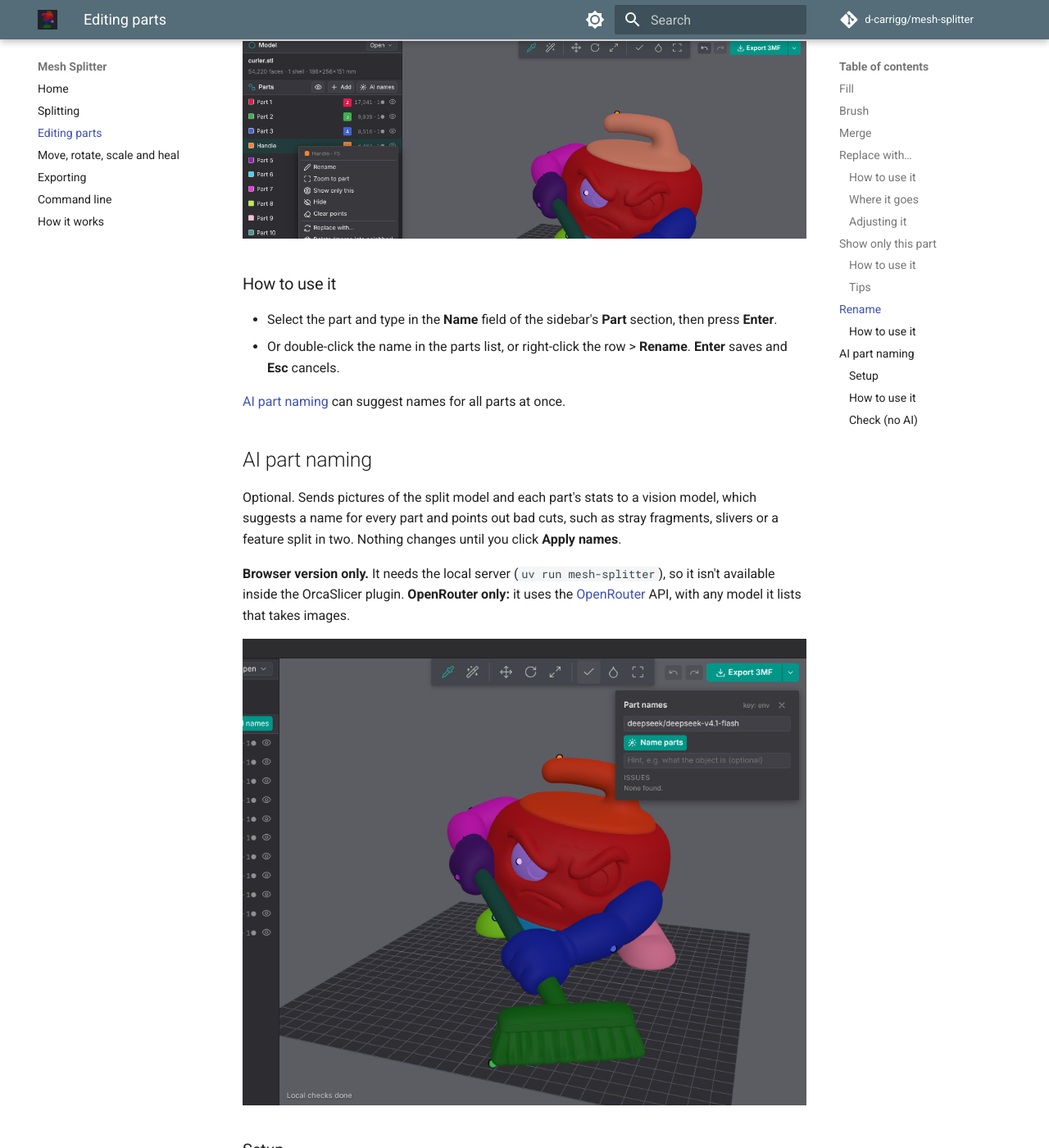
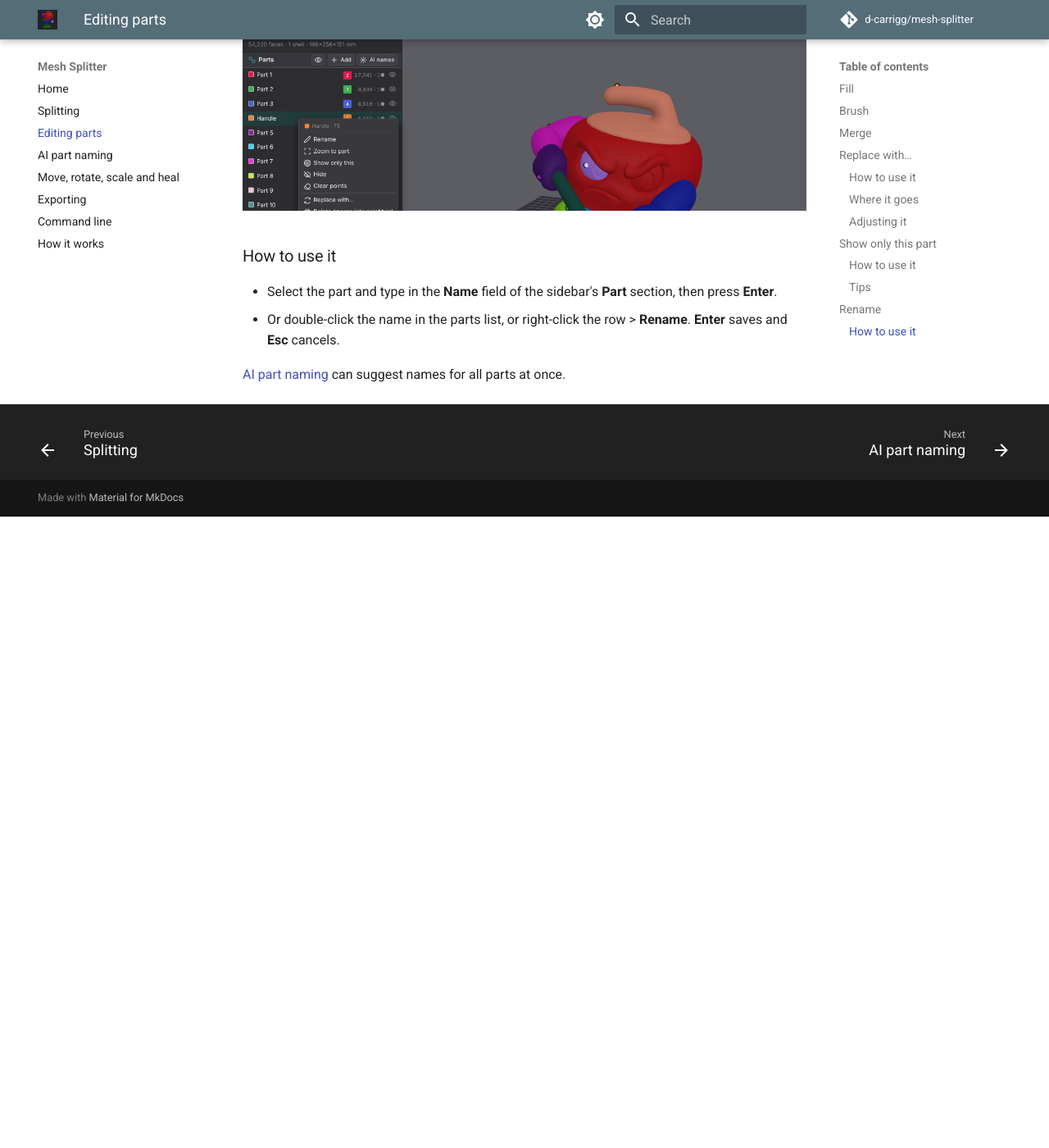
Before and after one commit to d-carrigg/mesh-splitter, an MkDocs documentation site: the page built from docs/features/editing-parts.md, in a window 1280 px wide and 1400 px high, scrolled down 4828 px. Shown: the whole window at 82% size. Built offline with MkDocs 1.6.1 and Material for MkDocs 9.7.7, drawn with Linux system fonts in a browser that asks for light colours; comment, search, counter and statistics services are not loaded; after the commit the page ends 5458 px from its top, so only the background shows below that; some of the changed text lies outside the part shown.

Commit message:
docs: dedicated AI part naming page with privacy callout (#44)
Claude-Session: https://claude.ai/code/session_01FChPq5oLHDhBiTu6Z41CAa

Co-authored-by: Claude <noreply@anthropic.com>

```diff
--- a/docs/features/editing-parts.md
+++ b/docs/features/editing-parts.md
@@ -8,7 +8,6 @@ Fix, swap, view and name parts after a split. Every edit can be undone with Ctrl
 - [Replace with…](#replace-with)
 - [Show only this part](#show-only-this-part)
 - [Rename](#rename)
-- [AI part naming](#ai-part-naming)
 
 ## Fill
 
@@ -99,31 +98,4 @@ Parts start as `Part 1`, `Part 2`, … (or `Shell 1`, … after a shell split).
 - Select the part and type in the **Name** field of the sidebar's **Part** section, then press **Enter**.
 - Or double-click the name in the parts list, or right-click the row > **Rename**. **Enter** saves and **Esc** cancels.
 
-[AI part naming](#ai-part-naming) can suggest names for all parts at once.
-
-## AI part naming
-
-Optional. Sends pictures of the split model and each part's stats to a vision model, which suggests a name for every part and points out bad cuts, such as stray fragments, slivers or a feature split in two. Nothing changes until you click **Apply names**.
-
-**Browser version only.** It needs the local server (`uv run mesh-splitter`), so it isn't available inside the OrcaSlicer plugin. **OpenRouter only:** it uses the [OpenRouter](https://openrouter.ai/) API, with any model it lists that takes images.
-
-![The AI panel next to the model, with the local check result](img/ai-panel.png)
-
-### Setup
-
-1. Get an API key from OpenRouter.
-2. Put `OPENROUTER_API_KEY=sk-or-...` in a `.env` file in the repo root. Optionally add `OPENROUTER_MODEL=...`.
-3. Run `uv run mesh-splitter`. The panel shows `key: env` when the key is found.
-
-The key stays in the local server and is never sent to the page.
-
-### How to use it
-
-1. Open and split a model.
-2. Click **AI names** in the Parts header to open the panel.
-3. Optionally change the model, and type a hint about what the object is.
-4. Click **Name parts**, read the suggested names and issues, then click **Apply names** to keep the names.
-
-### Check (no AI)
-
-The check button next to it runs the same cut checks locally (fragments, slivers, unassigned faces) without sending anything. It works in the browser and in the plugin.
+[AI part naming](ai-naming.md) can suggest names for all parts at once.
--- a/mkdocs.yml
+++ b/mkdocs.yml
@@ -14,6 +14,7 @@ nav:
   - Home: index.md
   - Splitting: features/splitting.md
   - Editing parts: features/editing-parts.md
+  - AI part naming: features/ai-naming.md
   - Move, rotate, scale and heal: features/transforms.md
   - Exporting: features/exporting.md
   - Command line: features/command-line.md
```
Also changed, not shown: README.md (+1 -1 lines), docs/features/README.md (+3 -2 lines), docs/features/ai-naming.md (added, +33 -0 lines), docs/index.md (+2 -1 lines).
